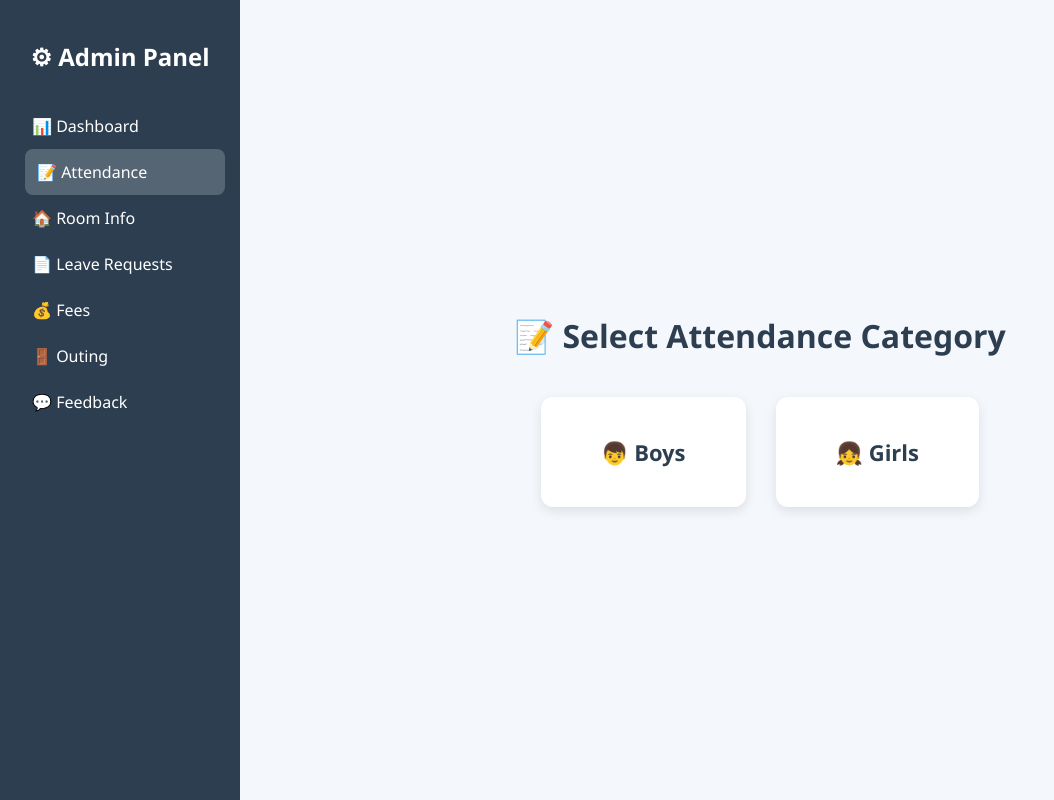
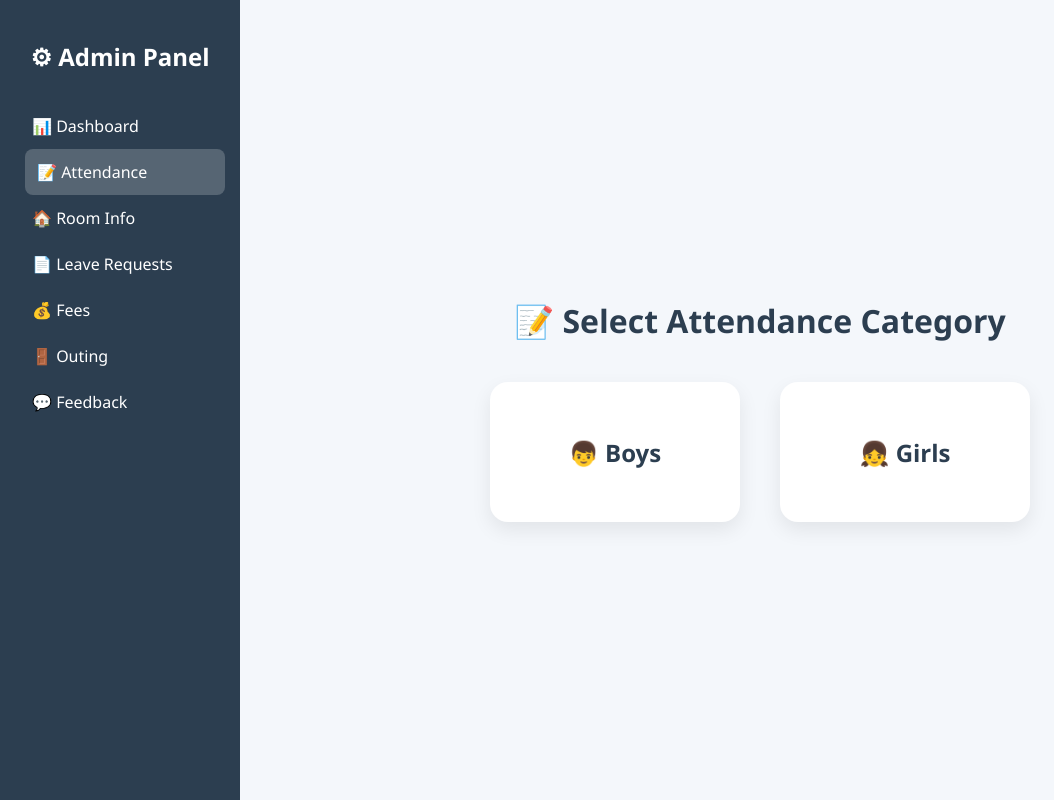
Before and after one commit to vrushabhzingade7-arch/hostel_management, a Django app: page /mark_attendance/ in a window 1280 px wide. Shown: the whole page, without its empty margins (0-1054 px from the left). Run offline with Django 5.2, Linux system fonts and the light colour scheme; the visitor is signed in with stand-in values (Sample User, id 1).

Commit message:
Fixed UI

```diff
--- a/hostel/templates/attendance_gender.html
+++ b/hostel/templates/attendance_gender.html
@@ -69,32 +69,39 @@
         h1 {
             margin-bottom: 40px;
             color: #2c3e50;
+            ;
         }
 
         /* CARDS */
-        .cards {
-            display: flex;
-            gap: 30px;
-            flex-wrap: wrap;
-            justify-content: center;
+        .cards{
+            display:flex;
+            justify-content:center;
+            gap:40px;
+            flex-wrap:wrap;
         }
 
-        .card {
-            background: white;
-            padding: 40px 60px;
-            font-size: 22px;
-            border-radius: 12px;
-            text-decoration: none;
-            color: #2c3e50;
-            font-weight: bold;
-            box-shadow: 0 4px 12px rgba(0,0,0,0.1);
-            transition: 0.2s;
+        .card{
+            width:250px;
+            height:140px;
+            background:white;
+            border-radius:18px;
+            display:flex;
+            justify-content:center;
+            align-items:center;
+            text-decoration:none;
+            color:#2c3e50;
+            font-size:24px;
+            font-weight:700;
+            gap:14px;
+            box-shadow:0 8px 20px rgba(0,0,0,0.08);
+            transition:0.3s;
         }
 
-        .card:hover {
-            transform: translateY(-5px);
-            background: #3498db;
-            color: white;
+        .card:hover{
+            transform:translateY(-6px);
+            box-shadow:0 12px 24px rgba(0,0,0,0.12);
+            background:#3498db;
+            color:white;
         }
 
         /* RESPONSIVE */
```
